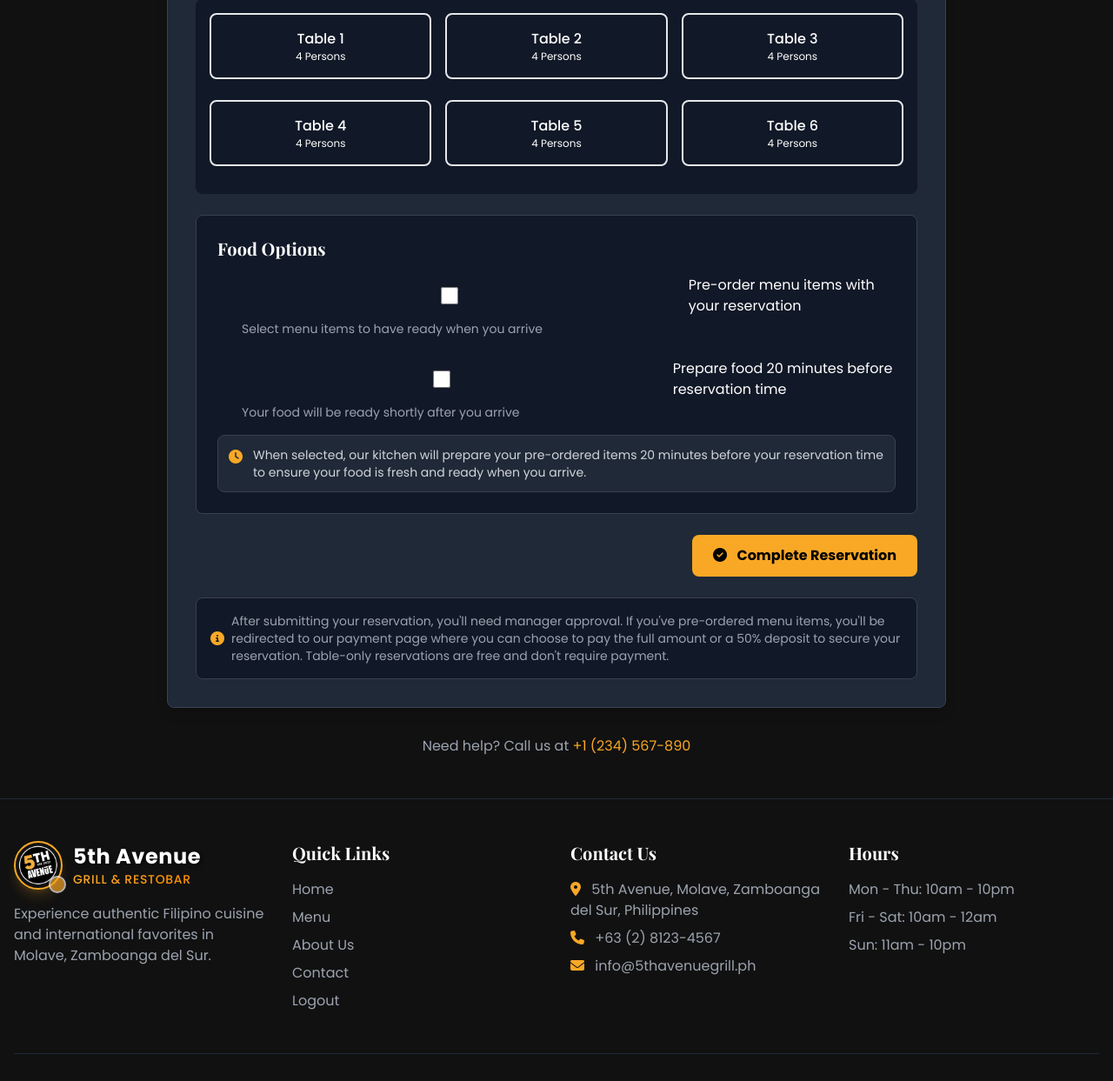
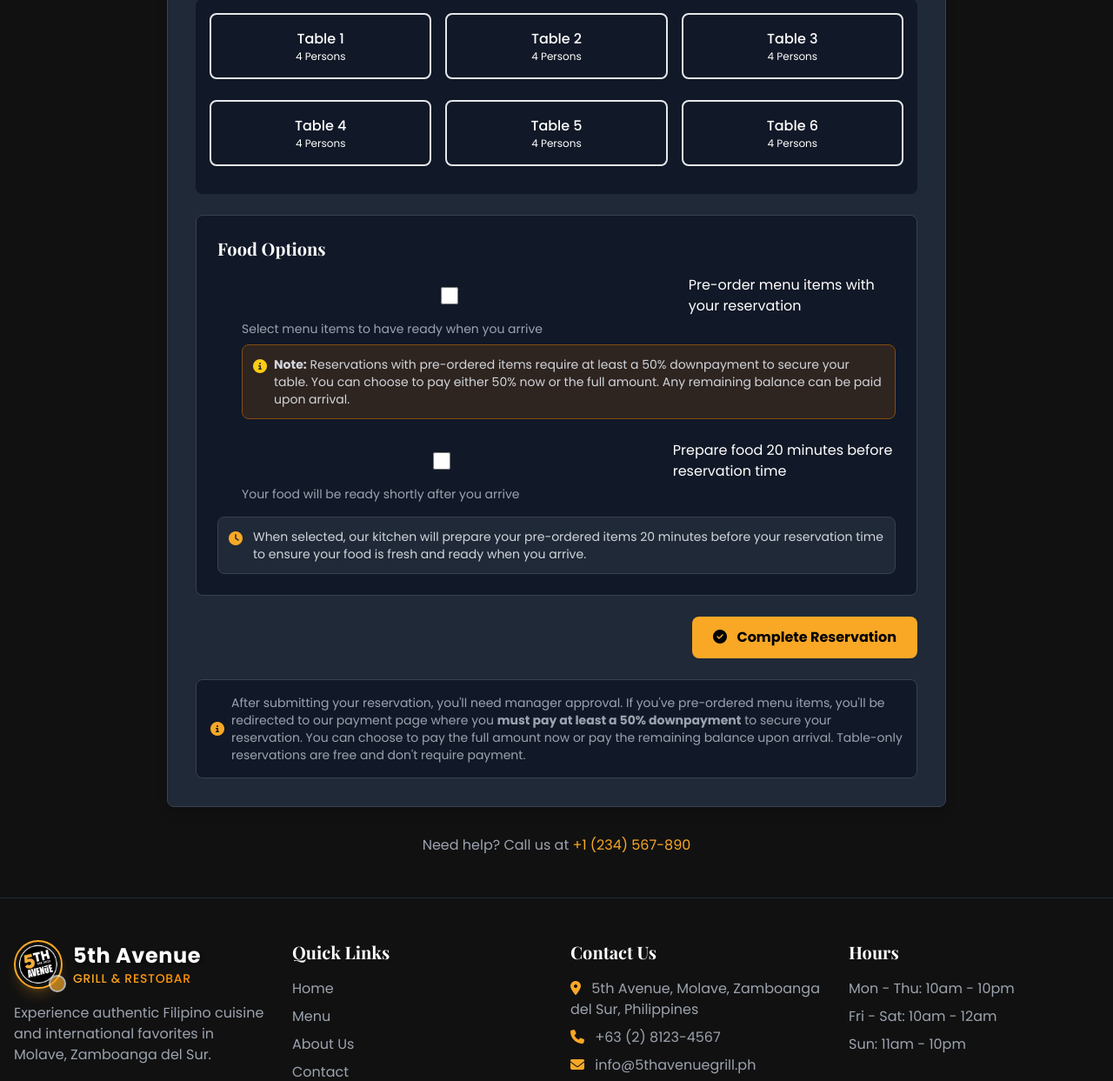
Before and after one commit to lanzy-lanzy/restobar, a Django app: page /reservations/ in a window 1280 px wide. Shown: the part 1108-2351 px from the top of the page at 87% size. Run offline with Django 5.2, Linux system fonts and the light colour scheme; a user stored in the database is signed in; data comes from the database, SQL or seed files in the repository; both versions use the stored data as it was after the commit; parts of the project's set-up code (start-up, migrations or seed data) failed here and were passed over; some libraries are stand-ins or nearby versions.

Commit message:
Update reservation system and related templates

```diff
--- a/ecommerce/forms.py
+++ b/ecommerce/forms.py
@@ -101,15 +101,15 @@ class GCashPaymentForm(forms.ModelForm):
 class ReservationPaymentForm(forms.ModelForm):
     """Form for reservation payment"""
     PAYMENT_TYPE_CHOICES = [
-        ('FULL', 'Full Payment'),
-        ('DEPOSIT', 'Deposit (50%)')
+        ('DEPOSIT', 'Downpayment (50%)'),
+        ('FULL', 'Full Payment (100%)')
     ]
 
     payment_type = forms.ChoiceField(
         choices=PAYMENT_TYPE_CHOICES,
         widget=forms.RadioSelect,
         initial='DEPOSIT',
-        help_text="Choose whether to pay the full amount or a 50% deposit"
+        help_text="Choose whether to pay the full amount or a 50% downpayment"
     )
     reference_number = forms.CharField(
         max_length=100,
@@ -124,6 +124,11 @@ class ReservationPaymentForm(forms.ModelForm):
     class Meta:
         model = ReservationPayment
         fields = ('payment_type', 'reference_number', 'payment_proof')
+
+    def __init__(self, *args, **kwargs):
+        super().__init__(*args, **kwargs)
+        # Set default payment type to DEPOSIT (50%)
+        self.initial['payment_type'] = 'DEPOSIT'
 
 
 class ReservationForm(forms.ModelForm):
--- a/ecommerce/views.py
+++ b/ecommerce/views.py
@@ -1381,6 +1381,9 @@ def reservation_payment(request, reservation_id):
         else:
             form = ReservationPaymentForm(instance=payment)
 
+        # Calculate deposit amount (50% of total)
+        deposit_amount = reservation.total_amount * Decimal('0.5')
+
         # Return the template with context
         return render(request, 'reservations/reservation_payment.html', {
             'reservation': reservation,
@@ -1388,7 +1391,8 @@ def reservation_payment(request, reservation_id):
             'form': form,
             'reservation_items': reservation_items,
             'has_menu_items': has_menu_items,
-            'menu_items_total': menu_items_total
+            'menu_items_total': menu_items_total,
+            'deposit_amount': deposit_amount
         })
     except Reservation.DoesNotExist:
         messages.error(request, 'Reservation not found.')
--- a/templates/reservations/make_reservation.html
+++ b/templates/reservations/make_reservation.html
@@ -214,6 +214,12 @@
                             <span class="ml-2 text-white">Pre-order menu items with your reservation</span>
                         </label>
                         <p class="text-gray-400 text-sm mt-1 ml-7">Select menu items to have ready when you arrive</p>
+                        <div class="mt-2 p-3 bg-yellow-900/30 border border-yellow-800 rounded-lg ml-7">
+                            <div class="flex items-start">
+                                <i class="fas fa-info-circle text-yellow-400 mt-1 mr-2"></i>
+                                <p class="text-gray-300 text-sm"><strong>Note:</strong> Reservations with pre-ordered items require at least a 50% downpayment to secure your table. You can choose to pay either 50% now or the full amount. Any remaining balance can be paid upon arrival.</p>
+                            </div>
+                        </div>
 
                         <!-- Menu Items Selection (shown when toggle is on) -->
                         <div x-show="hasMenuItems" class="mt-4 p-6 bg-gray-800 rounded-lg border border-gray-700"
@@ -313,7 +319,7 @@
                 <div class="mt-4 p-4 bg-gray-900 rounded-lg border border-gray-700">
                     <div class="flex items-center text-gray-400">
                         <i class="fas fa-info-circle text-food-gold mr-2"></i>
-                        <p class="text-sm">After submitting your reservation, you'll need manager approval. If you've pre-ordered menu items, you'll be redirected to our payment page where you can choose to pay the full amount or a 50% deposit to secure your reservation. Table-only reservations are free and don't require payment.</p>
+                        <p class="text-sm">After submitting your reservation, you'll need manager approval. If you've pre-ordered menu items, you'll be redirected to our payment page where you <strong>must pay at least a 50% downpayment</strong> to secure your reservation. You can choose to pay the full amount now or pay the remaining balance upon arrival. Table-only reservations are free and don't require payment.</p>
                     </div>
                 </div>
             </form>
--- a/templates/reservations/my_reservations.html
+++ b/templates/reservations/my_reservations.html
@@ -78,7 +78,7 @@
                     <i class="fas fa-utensils text-green-400 mt-1 mr-3"></i>
                     <div>
                         <h4 class="text-white font-medium mb-1">Pre-ordering</h4>
-                        <p class="text-gray-300 text-sm">You can pre-order menu items when making a reservation. Pre-ordered items require payment to secure your reservation and will be prepared 20 minutes before your arrival time if you select that option.</p>
+                        <p class="text-gray-300 text-sm">You can pre-order menu items when making a reservation. Pre-ordered items require at least a <strong>50% downpayment</strong> to secure your reservation. You can choose to pay the full amount now or pay the remaining balance upon arrival. Your food will be prepared 20 minutes before your arrival time if you select that option.</p>
                     </div>
                 </div>
             </div>
```
Also changed, not shown: templates/reservations/reservation_payment.html (+19 -3 lines), db.sqlite3, media/reservation_payment_proofs/491130857_1360294181919003_5337128001405292027_n_64m5QYB.jpg (added), media/reservation_payment_proofs/lanzy_4619Wig.png (added).
